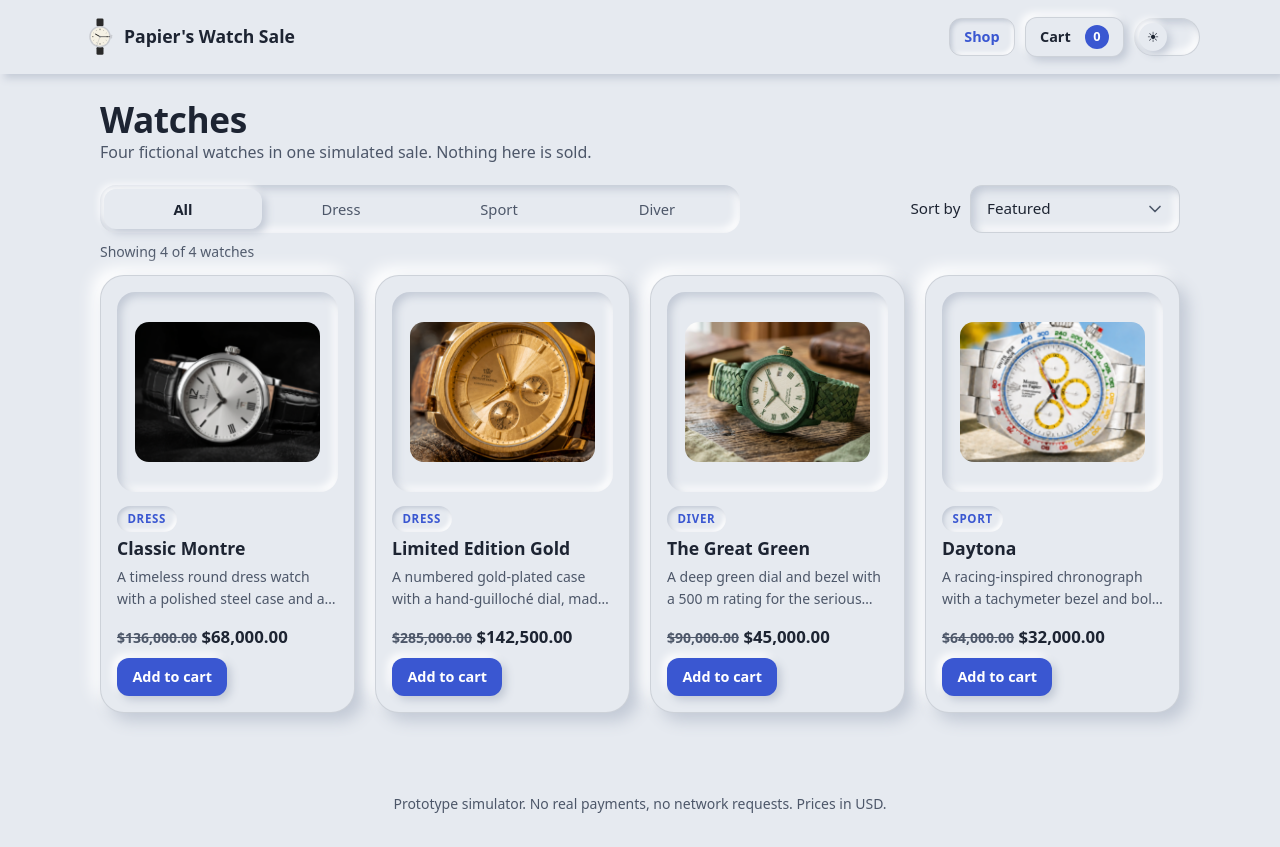
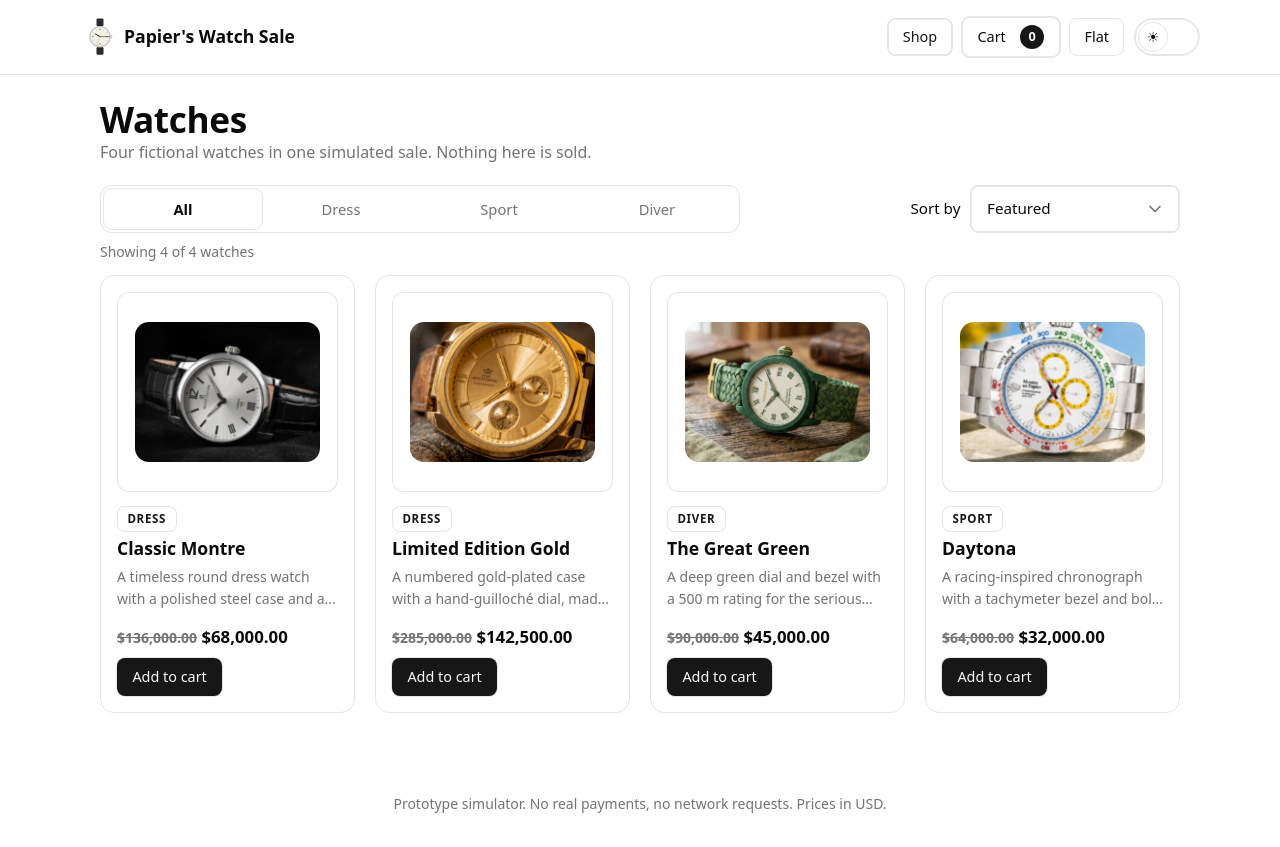
Before and after one commit to 404-Page-Found/papiers-watch-shop, a plain HTML site: page index.html in a window 1280 px wide. Drawn offline with Linux system fonts and the light colour scheme.

Commit message:
feat: add design style toggle with flat (default) and neumorphism
Flat style uses shadcn/ui neutral tokens, radius scale and outline treatment. Neumorphism keeps the previous extruded look. Style choice persists in localStorage.

```diff
--- a/index.html
+++ b/index.html
@@ -1,27 +1,30 @@
 <!doctype html>
-<html lang="en" data-theme="light">
+<html lang="en" data-theme="light" data-style="flat">
 <head>
 <meta charset="utf-8">
 <meta name="viewport" content="width=device-width, initial-scale=1">
 <title>Papier's Watch Sale | Shop Simulator</title>
 <script>
-  /* Apply saved theme before first paint to avoid a flash. */
+  /* Apply saved theme and design style before first paint to avoid a flash. */
   (function () {
     try {
       var t = localStorage.getItem('ows.theme') ||
         (matchMedia('(prefers-color-scheme: dark)').matches ? 'dark' : 'light');
       document.documentElement.dataset.theme = t;
+      document.documentElement.dataset.style =
+        localStorage.getItem('ows.style') === 'neumorphic' ? 'neumorphic' : 'flat';
     } catch (e) {}
   })();
 </script>
 <style>
 /* ==========================================================================
-   NEUMORPHIC TOKENS
-   Each theme sets one surface colour (--bg) plus a light highlight
-   (--sh-light, top-left) and a dark shadow (--sh-dark, bottom-right).
-   Offsets and blurs are per theme too. The composite shadows at the
-   bottom of this block are built from those tokens, so changing a theme
-   token updates every card, button and input.
+   DESIGN TOKENS
+   Light and dark themes are set per colour scheme. Each theme sets one
+   surface colour (--bg) plus a light highlight (--sh-light, top-left) and
+   a dark shadow (--sh-dark, bottom-right). Offsets and blurs are per theme
+   too. The composite shadows below are built from those tokens.
+   Design style: "neumorphic" (extruded, soft shadows) or "flat" (default,
+   no shadows, outlines only). See the flat override after the composites.
    ========================================================================== */
 :root[data-theme="light"] {
   --bg: #e6eaf0;              /* surface: cards, buttons, inputs share this */
@@ -76,6 +79,56 @@
   --shadow-inset-sm: inset var(--sh-off-xs) var(--sh-off-xs) var(--sh-blur-xs) var(--sh-dark),
                      inset calc(-1 * var(--sh-off-xs)) calc(-1 * var(--sh-off-xs)) var(--sh-blur-xs) var(--sh-light);
 }
+/* Flat style, built on shadcn/ui's neutral theme tokens (oklch values
+   from the shadcn default palette). Shadows are replaced by 1px outlines,
+   and the shadcn radius scale is applied to the existing components. */
+:root[data-style="flat"] {
+  --shadow-raised: none;
+  --shadow-raised-sm: 0 0 0 1px var(--border);
+  --shadow-raised-lg: 0 0 0 1px var(--border);
+  --shadow-inset: inset 0 0 0 1px var(--border);
+  --shadow-inset-sm: inset 0 0 0 1px var(--border);
+  --radius: .625rem;
+}
+:root[data-style="flat"][data-theme="light"] {
+  --bg: oklch(1 0 0);
+  --text: oklch(.145 0 0);
+  --text-muted: oklch(.556 0 0);
+  --accent: oklch(.205 0 0);          /* shadcn primary */
+  --accent-ink: oklch(.985 0 0);      /* shadcn primary-foreground */
+  --focus: oklch(.708 0 0);           /* shadcn ring */
+  --danger: oklch(.577 .245 27.325);  /* shadcn destructive */
+  --border: oklch(.922 0 0);          /* shadcn border and input */
+}
+:root[data-style="flat"][data-theme="dark"] {
+  --bg: oklch(.145 0 0);
+  --text: oklch(.985 0 0);
+  --text-muted: oklch(.708 0 0);
+  --accent: oklch(.922 0 0);
+  --accent-ink: oklch(.205 0 0);
+  --focus: oklch(.556 0 0);
+  --danger: oklch(.704 .191 22.216);
+  --border: oklch(1 0 0 / 15%);
+}
+/* Shadcn-style component treatment: no lift on hover, medium weight, radius scale. */
+:root[data-style="flat"] .btn { font-weight: 500; border-radius: calc(var(--radius) - 2px); }
+:root[data-style="flat"] .btn:hover, :root[data-style="flat"] .btn:active { transform: none; }
+:root[data-style="flat"] .btn-primary:hover { background: color-mix(in oklch, var(--accent) 90%, transparent); }
+:root[data-style="flat"] .btn-sm { border-radius: calc(var(--radius) - 2px); }
+:root[data-style="flat"] .card { border-radius: calc(var(--radius) + 4px); }
+:root[data-style="flat"] .product-media,
+:root[data-style="flat"] .cart-thumb { border-radius: calc(var(--radius) + 2px); }
+:root[data-style="flat"] .product:hover, :root[data-style="flat"] .product:active { transform: none; }
+:root[data-style="flat"] .control,
+:root[data-style="flat"] .dd-trigger,
+:root[data-style="flat"] .stepper,
+:root[data-style="flat"] .tag,
+:root[data-style="flat"] .specs li { border-radius: calc(var(--radius) - 2px); }
+:root[data-style="flat"] .dd-menu { border-radius: var(--radius); }
+:root[data-style="flat"] .seg,
+:root[data-style="flat"] .order-meta div { border-radius: calc(var(--radius) + 2px); }
+:root[data-style="flat"] .seg-thumb,
+:root[data-style="flat"] .seg button { border-radius: calc(var(--radius) - 2px); }
 
 /* ==========================================================================
    BASE
@@ -516,6 +569,7 @@ main.view { padding-top: 1.5rem; padding-bottom: 3rem; }
     <nav class="nav" aria-label="Main">
       <button type="button" class="btn btn-ghost btn-sm" id="nav-shop" data-action="go" data-view="shop">Shop</button>
       <button type="button" class="btn btn-sm" id="nav-cart" data-action="go" data-view="cart">Cart<span class="badge" id="badge">0</span></button>
+      <button type="button" class="btn btn-ghost btn-sm" id="style" data-action="style">Flat</button>
       <button type="button" class="theme-toggle" id="theme" data-action="theme" aria-pressed="false" aria-label="Switch to dark theme">
         <span class="knob" aria-hidden="true">&#9728;</span>
       </button>
@@ -535,6 +589,7 @@ main.view { padding-top: 1.5rem; padding-bottom: 3rem; }
   /* ---------- Constants and catalogue ---------- */
   const STORE_KEY = 'ows.state.v1';
   const THEME_KEY = 'ows.theme';
+  const STYLE_KEY = 'ows.style';
   const MAX_QTY = 10;
   const STYLES = ['All', 'Dress', 'Sport', 'Diver'];
   const SORTS = { featured: 'Featured', 'price-asc': 'Price: low to high', 'price-desc': 'Price: high to low' };
@@ -1270,6 +1325,20 @@ main.view { padding-top: 1.5rem; padding-bottom: 3rem; }
     try { localStorage.setItem(THEME_KEY, next); } catch (e) {}
   }
 
+  /* Design style: Flat (default) or Neumorphism. */
+  function applyStyle(s) {
+    document.documentElement.dataset.style = s;
+    const b = $('#style');
+    const neu = s === 'neumorphic';
+    b.textContent = neu ? 'Neumorphism' : 'Flat';
+    b.setAttribute('aria-label', `Design style: ${neu ? 'Neumorphism' : 'Flat'}. Switch to ${neu ? 'flat' : 'Neumorphism'}`);
+  }
+  function toggleStyle() {
+    const next = document.documentElement.dataset.style === 'neumorphic' ? 'flat' : 'neumorphic';
+    applyStyle(next);
+    try { localStorage.setItem(STYLE_KEY, next); } catch (e) {}
+  }
+
   /* ---------- Event wiring (delegated) ---------- */
   document.addEventListener('click', e => {
     const el = e.target.closest('[data-action]');
@@ -1277,6 +1346,7 @@ main.view { padding-top: 1.5rem; padding-bottom: 3rem; }
     const { action: a, id, view, value } = el.dataset;
     switch (a) {
       case 'theme': toggleTheme(); break;
+      case 'style': toggleStyle(); break;
       case 'go': go(view); break;
       case 'open': go('product', id); break;
       case 'filter': setFilter(value); break;
@@ -1324,6 +1394,7 @@ main.view { padding-top: 1.5rem; padding-bottom: 3rem; }
   /* ---------- Init ---------- */
   $('#brand-icon').innerHTML = watchSVG(PRODUCTS[0]);
   applyTheme(document.documentElement.dataset.theme || 'light');
+  applyStyle(document.documentElement.dataset.style === 'neumorphic' ? 'neumorphic' : 'flat');
   updateBadge(false);
   render({ enter: true, focus: null });
 })();
```
